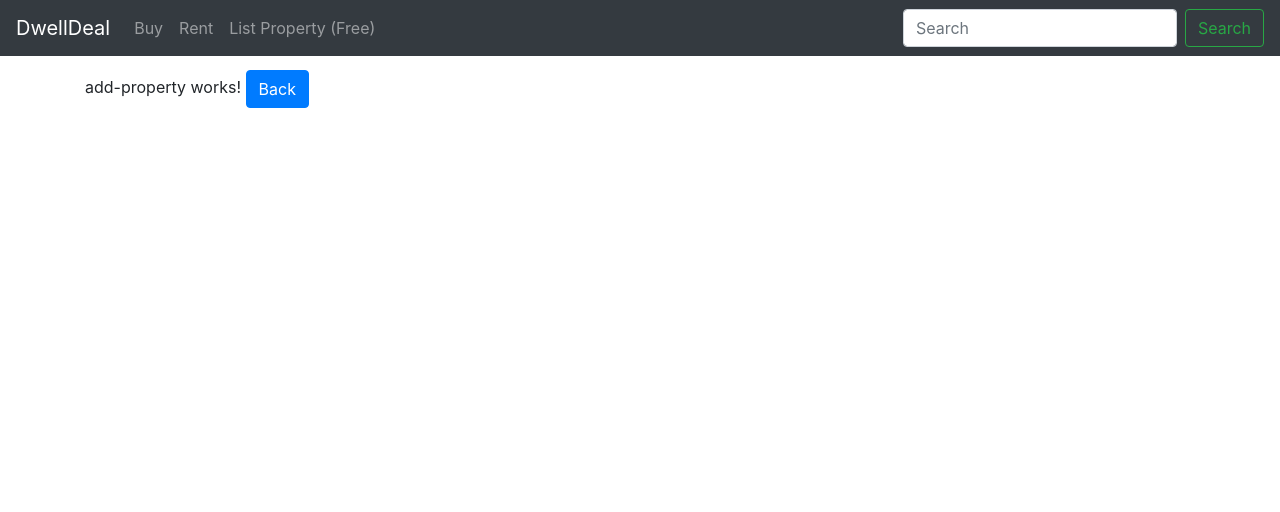
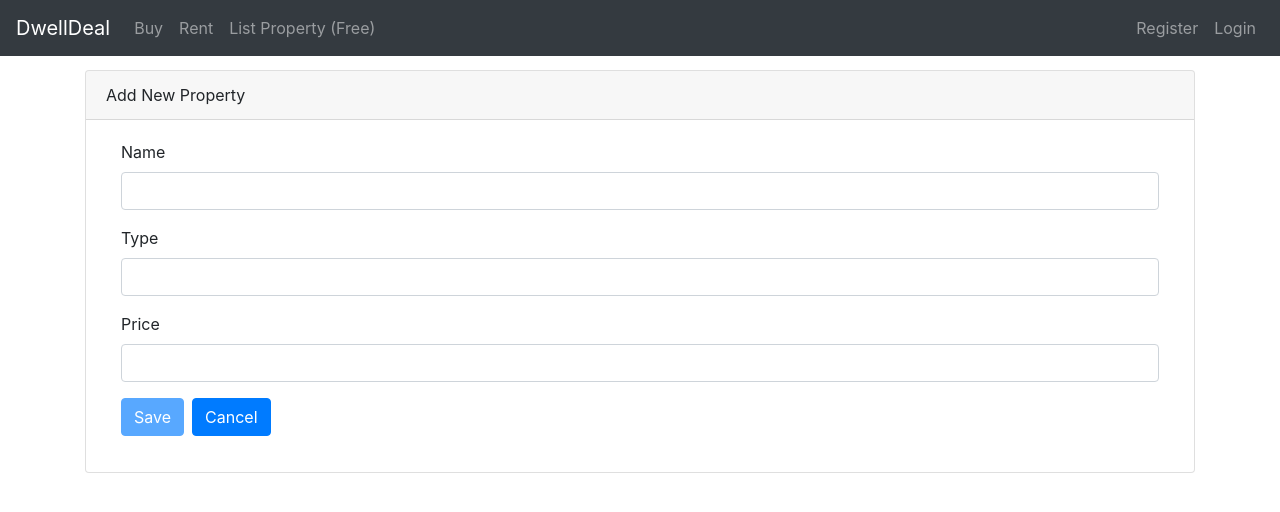
Before and after one commit to izazahmad/DwellDeal, an Angular app in the folder FrontEnd/: page /add-property in a window 1280 px wide. Shown: the top 512 px of the page. Built offline with nearby package versions, Linux system fonts and the light colour scheme.

Commit message:
LoginRegisterComponentAdded

```diff
--- a/FrontEnd/src/app/nav-bar/nav-bar.component.html
+++ b/FrontEnd/src/app/nav-bar/nav-bar.component.html
@@ -17,9 +17,15 @@
         <a class="nav-link" routerLink="/add-property">List Property (Free)</a>
       </li>
     </ul>
-    <form class="form-inline my-2 my-lg-0">
-      <input class="form-control mr-sm-2" type="search" placeholder="Search" aria-label="Search">
-      <button class="btn btn-outline-success my-2 my-sm-0" type="submit">Search</button>
-    </form>
+  <div>
+    <ul class="nav navbar-nav">
+      <li class="nav-item">
+        <a href="" class="nav-link">Register</a>
+      </li>
+      <li class="nav-item">
+        <a href="" class="nav-link">Login</a>
+      </li>
+    </ul>
+  </div>
   </div>
 </nav>
--- a/FrontEnd/src/app/property/add-property/add-property.component.css
+++ b/FrontEnd/src/app/property/add-property/add-property.component.css
@@ -0,0 +1,6 @@
+.ng-invalid.ng-touched {
+  border-color: red;
+}
+.error-block {
+  color: red;
+}
--- a/FrontEnd/src/app/property/add-property/add-property.component.html
+++ b/FrontEnd/src/app/property/add-property/add-property.component.html
@@ -1,4 +1,29 @@
-<p>
-  add-property works!
-  <button (click)="onBack()" class="btn btn-primary">Back</button>
-</p>
+<div class="card">
+  <div class="card-header">
+    Add New Property
+  </div>
+  <div class="card-body">
+    <form (ngSubmit)='onSubmit()' #Form="ngForm">
+      <div class="form-group col-12">
+        <label for="name">Name</label>
+        <input type="text" class="form-control" #propName="ngModel" ngModel name="Name" required minlength="5">
+        <span *ngIf="!propName.valid && propName.touched" class="error-block">
+          <span *ngIf="propName.errors?.required">Please provide Name</span>
+          <span *ngIf="propName.errors?.minlength">Name must be atleast 5 character long</span>
+        </span>
+      </div>
+      <div class="form-group col-12">
+        <label for="type">Type</label>
+        <input type="text" class="form-control" ngModel name="Type">
+      </div>
+      <div class="form-group col-12">
+        <label for="price">Price</label>
+        <input type="text" class="form-control" ngModel name="Price">
+      </div>
+      <div class="form-group col-12">
+        <button [disabled]="!Form.valid" type="submit" class="btn btn-primary mr-2">Save</button>
+        <button type="reset" class="btn btn-primary">Cancel</button>
+      </div>
+    </form>
+  </div>
+</div>
--- a/FrontEnd/src/app/property/add-property/add-property.component.ts
+++ b/FrontEnd/src/app/property/add-property/add-property.component.ts
@@ -1,4 +1,5 @@
-import { Component, OnInit } from '@angular/core';
+import { Component, OnInit, ViewChild } from '@angular/core';
+import { NgForm } from '@angular/forms';
 import { Router } from '@angular/router';
 
 @Component({
@@ -7,7 +8,7 @@
   styleUrls: ['./add-property.component.css']
 })
 export class AddPropertyComponent implements OnInit {
-
+  @ViewChild('Form') addPropertyForm !: NgForm;
   constructor(private router: Router) { }
 
   ngOnInit(): void {
@@ -16,4 +17,9 @@
     this.router.navigate(['/']);
   }
 
+  onSubmit() {
+    console.log("Submitted form");
+    console.log(this.addPropertyForm);
+  }
+
 }
--- /dev/null
+++ b/FrontEnd/src/app/user/user-login/user-login.component.html
@@ -0,0 +1 @@
+<p>user-login works!</p>
--- /dev/null
+++ b/FrontEnd/src/app/user/user-login/user-login.component.ts
@@ -0,0 +1,15 @@
+import { Component, OnInit } from '@angular/core';
+
+@Component({
+  selector: 'app-user-login',
+  templateUrl: './user-login.component.html',
+  styleUrls: ['./user-login.component.css']
+})
+export class UserLoginComponent implements OnInit {
+
+  constructor() { }
+
+  ngOnInit(): void {
+  }
+
+}
--- /dev/null
+++ b/FrontEnd/src/app/user/user-register/user-register.component.html
@@ -0,0 +1 @@
+<p>user-register works!</p>
--- /dev/null
+++ b/FrontEnd/src/app/user/user-register/user-register.component.ts
@@ -0,0 +1,15 @@
+import { Component, OnInit } from '@angular/core';
+
+@Component({
+  selector: 'app-user-register',
+  templateUrl: './user-register.component.html',
+  styleUrls: ['./user-register.component.css']
+})
+export class UserRegisterComponent implements OnInit {
+
+  constructor() { }
+
+  ngOnInit(): void {
+  }
+
+}
```
Also changed, not shown: FrontEnd/src/app/app.module.ts (+10 -2 lines), FrontEnd/src/app/user/user-login/user-login.component.css (added), FrontEnd/src/app/user/user-register/user-register.component.css (added), 2 other files (tests, documents, lock files or other folders).
